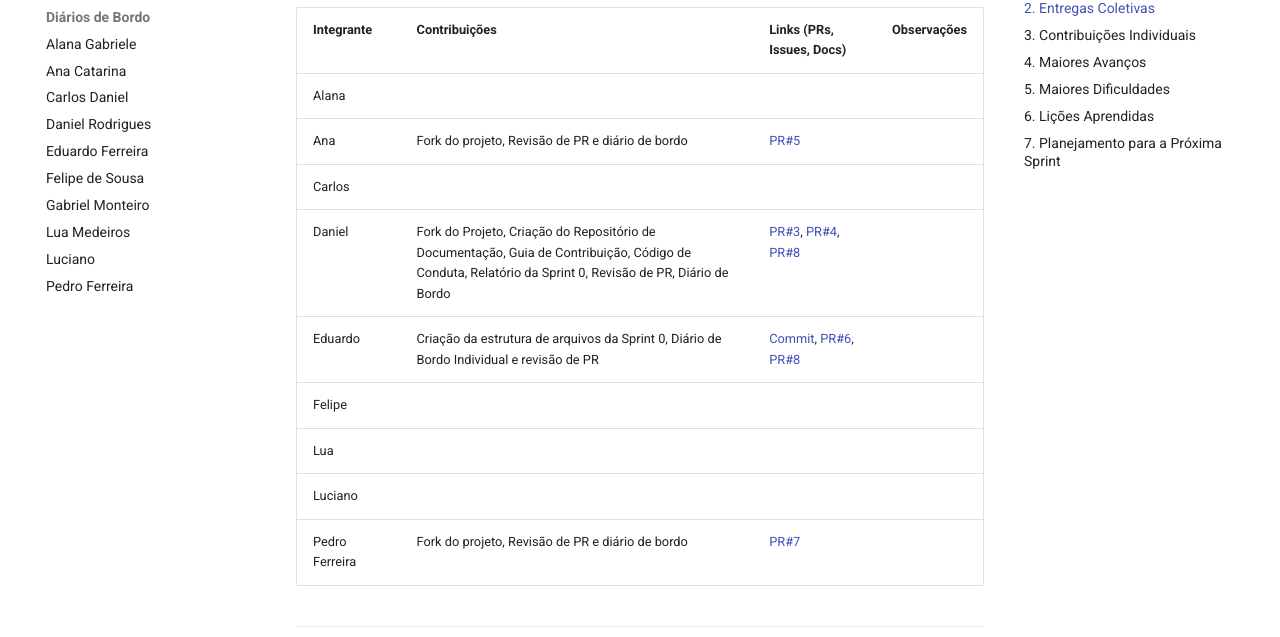
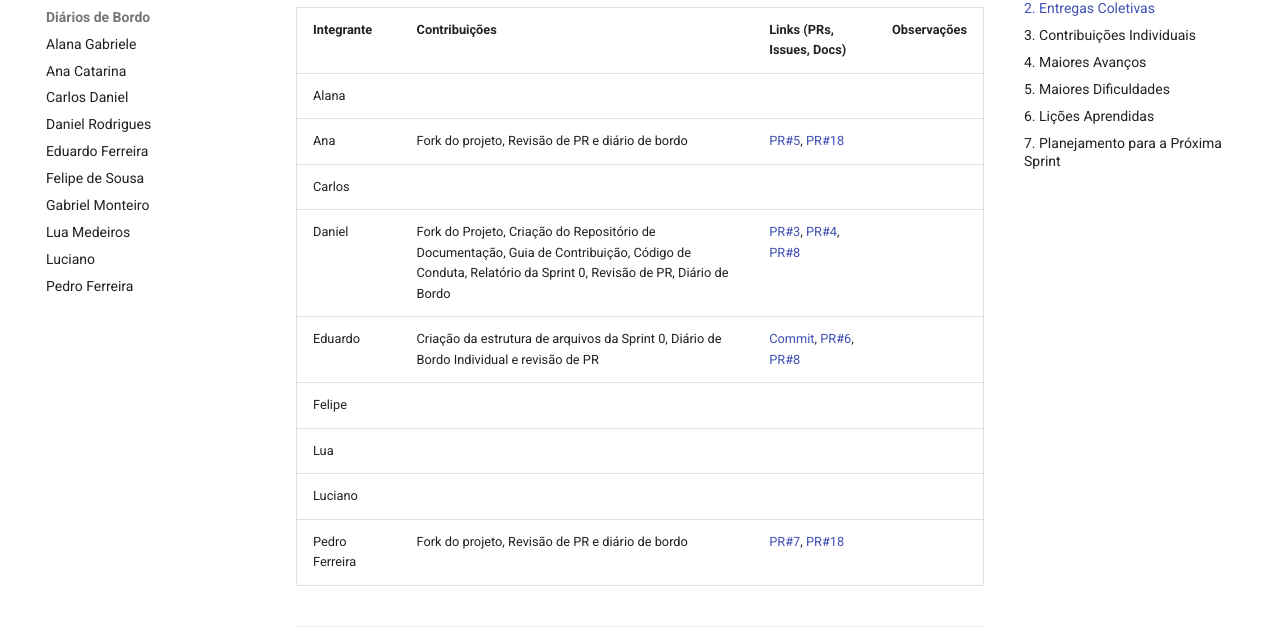
Before and after one commit to GCES-EhFake-Fork/docs-interno, an MkDocs documentation site: the page built from docs/sprints/sprint0.md, in a window 1280 px wide and 900 px high, scrolled down 1075 px. Shown: the part 127-764 px from the top of the window. Built offline with MkDocs 1.6.1 and Material for MkDocs 9.7.7, drawn with Linux system fonts in a browser that asks for light colours; comment, search, counter and statistics services are not loaded.

Commit message:
Adiciona o PR 18 nas contribuições

```diff
--- a/docs/sprints/sprint0.md
+++ b/docs/sprints/sprint0.md
@@ -38,14 +38,14 @@
 | Integrante     | Contribuições                             | Links (PRs, Issues, Docs) | Observações |
 | -------------- | ----------------------------------------- | ------------------------- | ----------- |
 | Alana          |                                           |                           |             |
-| Ana            | Fork do projeto, Revisão de PR e diário de bordo                                          |[PR#5](https://github.com/GCES-EhFake-Fork/docs-interno/pull/5)                       |             |
+| Ana            | Fork do projeto, Revisão de PR e diário de bordo                                          |[PR#5](https://github.com/GCES-EhFake-Fork/docs-interno/pull/5), [PR#18](https://github.com/GCES-EhFake-Fork/docs-interno/pull/18)                      |             |
 | Carlos         |                                           |                           |             |
 | Daniel         | Fork do Projeto, Criação do Repositório de Documentação, Guia de Contribuição, Código de Conduta, Relatório da Sprint 0, Revisão de PR, Diário de Bordo             | [PR#3](https://github.com/GCES-EhFake-Fork/docs-interno/pull/3), [PR#4](https://github.com/GCES-EhFake-Fork/docs-interno/pull/4), [PR#8](https://github.com/GCES-EhFake-Fork/docs-interno/pull/8)                                     |                                         |
 | Eduardo        | Criação da estrutura de arquivos da Sprint 0, Diário de Bordo Individual e revisão de PR                      |     [Commit](https://github.com/GCES-EhFake-Fork/docs-interno/commit/fb46aa7414b99f0c8a4d898c421a7d6fa4c62cd0), [PR#6](https://github.com/GCES-EhFake-Fork/docs-interno/pull/6), [PR#8](https://github.com/GCES-EhFake-Fork/docs-interno/pull/8)                 |             |
 | Felipe         |                                           |                           |             |
 | Lua            |                                           |                           |             |
 | Luciano        |                                           |                           |             |
-| Pedro Ferreira | Fork do projeto, Revisão de PR e diário de bordo                                          | [PR#7](https://github.com/GCES-EhFake-Fork/docs-interno/pull/7)                          |             |
+| Pedro Ferreira | Fork do projeto, Revisão de PR e diário de bordo                                          | [PR#7](https://github.com/GCES-EhFake-Fork/docs-interno/pull/7), [PR#18](https://github.com/GCES-EhFake-Fork/docs-interno/pull/18)                          |             |
 
 ---
 
```
